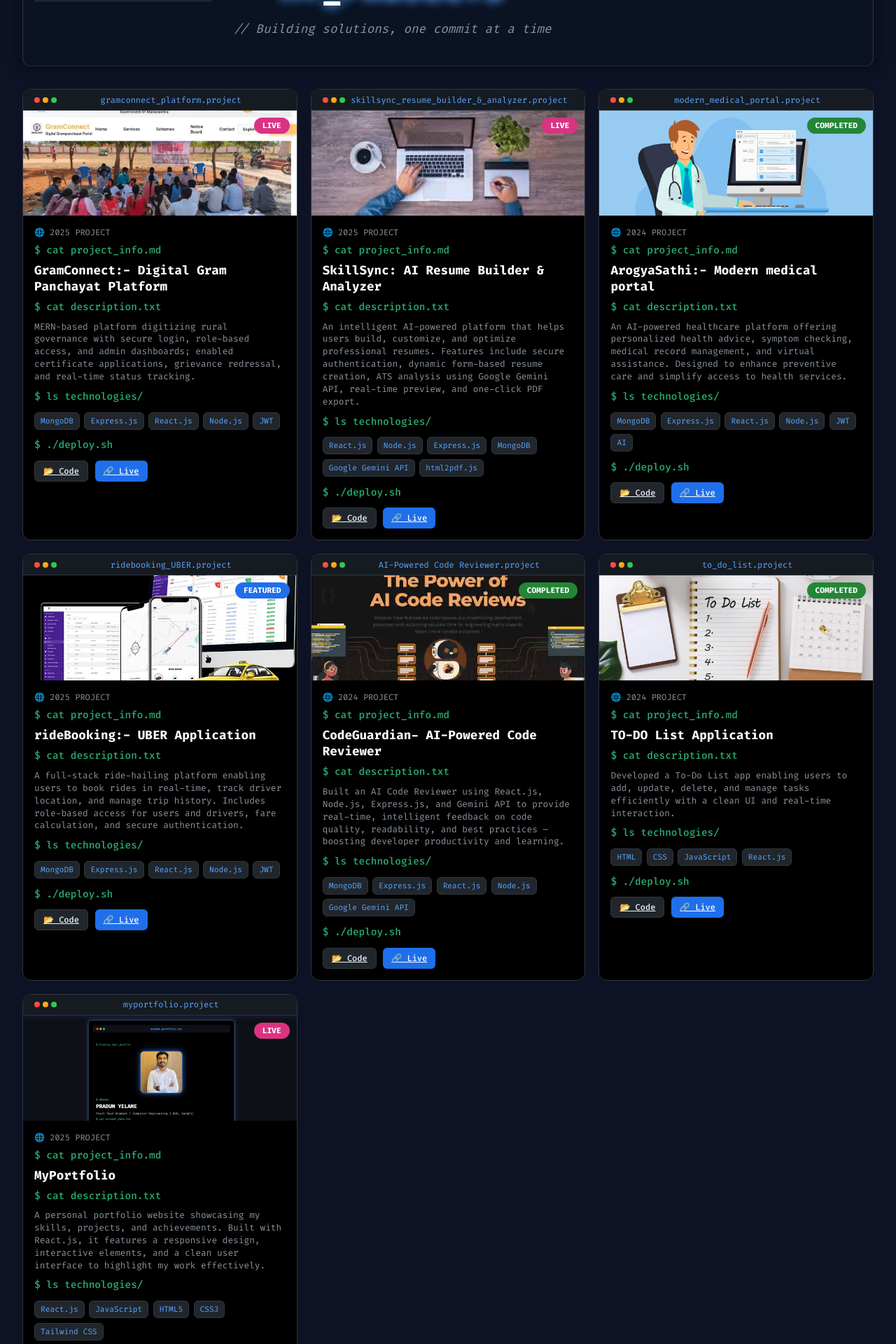
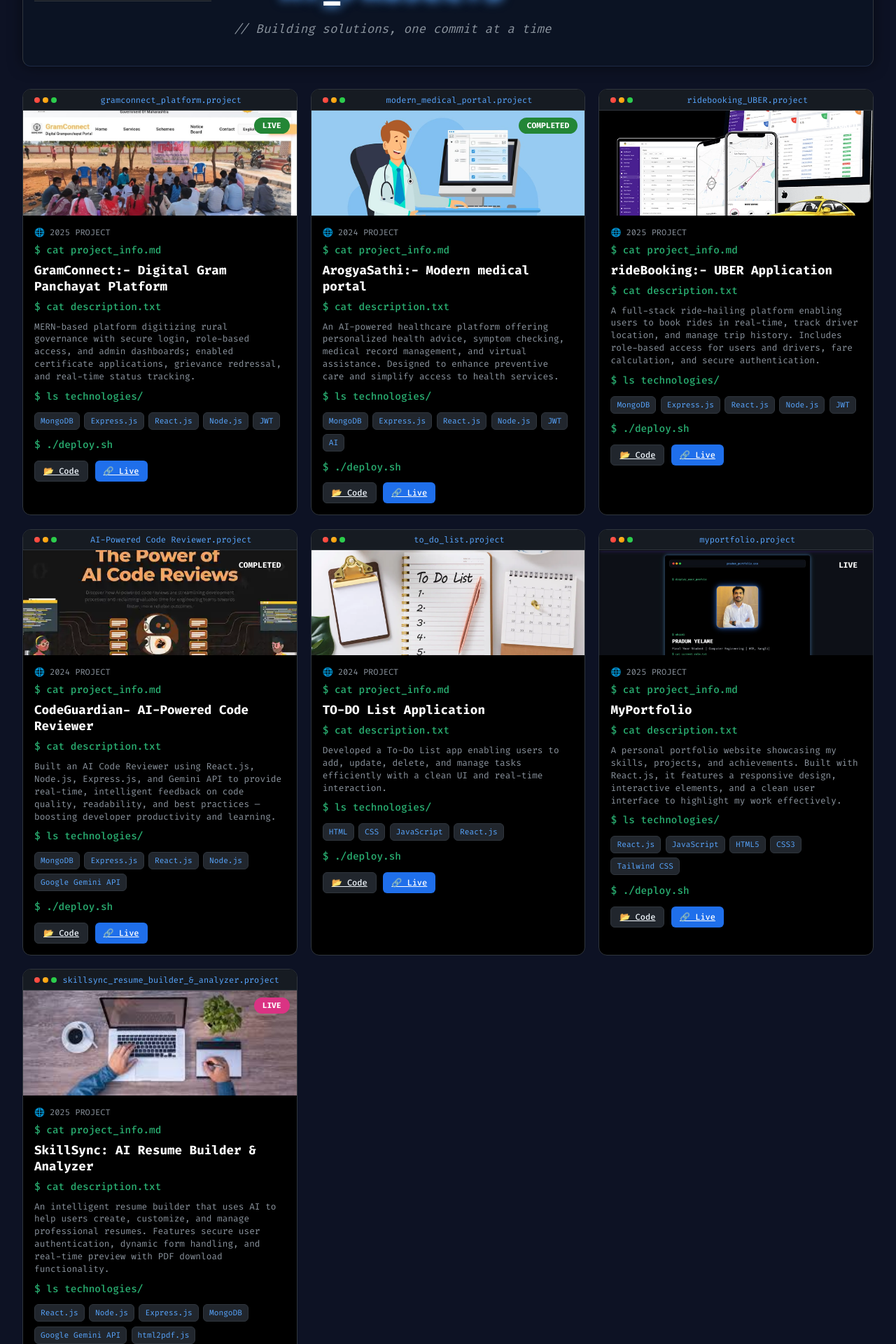
Before and after one commit to pradyumyelame/MyPortfolio, a React (Create React App) app: page / in a window 1280 px wide. Shown: the part 4740-6660 px from the top of the page at 70% size. Built offline with nearby package versions, Linux system fonts and the light colour scheme.

Commit message:
All updated are donew

```diff
--- a/src/components/Projects/Projects.jsx
+++ b/src/components/Projects/Projects.jsx
@@ -1,3 +1,4 @@
+// ProjectShowcase.jsx
 import React from 'react';
 import './Projects.css';
 
@@ -7,7 +8,7 @@ const projects = [
     title: 'GramConnect:- Digital Gram Panchayat Platform',
     year: '2025',
     status: 'LIVE',
-    statusClass: 'status-live',
+    statusClass: 'status-completed',
     description:
       'MERN-based platform digitizing rural governance with secure login, role-based access, and admin dashboards; enabled certificate applications, grievance redressal, and real-time status tracking.',
     tech: ['MongoDB', 'Express.js', 'React.js', 'Node.js', 'JWT'],
@@ -17,40 +18,24 @@ const projects = [
     liveLink: 'https://gram-connect.vercel.app/'
   },
   {
-  title: 'SkillSync: AI Resume Builder & Analyzer',
-  year: '2025',
-  status: 'LIVE',
-  statusClass: 'status-live',
-  description:
-    'An intelligent AI-powered platform that helps users build, customize, and optimize professional resumes. Features include secure authentication, dynamic form-based resume creation, ATS analysis using Google Gemini API, real-time preview, and one-click PDF export.',
-  tech: ['React.js', 'Node.js', 'Express.js', 'MongoDB', 'Google Gemini API', 'html2pdf.js'],
-  image: '/assets/r.jpeg', // Replace with your actual image path
-  filename: 'skillsync_resume_builder_&_analyzer.project',
-  codeLink: 'https://github.com/pradyumyelame/SkillSync',
-  liveLink: 'https://skill-sync-sandy.vercel.app'
-},
-
-
-  {
-    id: 3,
+    id: 2,
     title: 'ArogyaSathi:- Modern medical portal',
     year: '2024',
     status: 'Completed',
     statusClass: 'status-completed',
     description:
       'An AI-powered healthcare platform offering personalized health advice, symptom checking, medical record management, and virtual assistance. Designed to enhance preventive care and simplify access to health services.',
-    tech: ['MongoDB', 'Express.js', 'React.js', 'Node.js', 'JWT',"AI"],
+    tech: ['MongoDB', 'Express.js', 'React.js', 'Node.js', 'JWT', 'AI'],
     image: '/assets/p3.jpg',
     filename: 'modern_medical_portal.project',
     codeLink: 'https://github.com/pradyumyelame/Mini_Project',
     liveLink: 'https://github.com/pradyumyelame/Mini_Project'
   },
   {
-    id: 4,
+    id: 3,
     title: 'rideBooking:- UBER Application',
     year: '2025',
     status: 'FEATURED',
-    statusClass: 'status-featured',
     description:
       'A full-stack ride-hailing platform enabling users to book rides in real-time, track driver location, and manage trip history. Includes role-based access for users and drivers, fare calculation, and secure authentication.',
     tech: ['MongoDB', 'Express.js', 'React.js', 'Node.js', 'JWT'],
@@ -60,11 +45,11 @@ const projects = [
     liveLink: 'https://github.com/pradyumyelame/UBER_APP'
   },
   {
-    id: 5,
+    id: 4,
     title: 'CodeGuardian- AI-Powered Code Reviewer ',
     year: '2024',
     status: 'Completed',
-    statusClass: 'status-completed',
+    statusClass: 'status-Completed',
     description:
       'Built an AI Code Reviewer using React.js, Node.js, Express.js, and Gemini API to provide real-time, intelligent feedback on code quality, readability, and best practices — boosting developer productivity and learning.',
     tech: ['MongoDB', 'Express.js', 'React.js', 'Node.js', 'Google Gemini API'],
@@ -74,25 +59,23 @@ const projects = [
     liveLink: 'https://github.com/pradyumyelame/CodeGuardian-AI-Powered-Code-Reviewer-'
   },
   {
-    id: 6,
+    id: 5,
     title: 'TO-DO List Application',
     year: '2024',
-    status: 'Completed',
-    statusClass: 'status-completed',
     description:
       'Developed a To-Do List app enabling users to add, update, delete, and manage tasks efficiently with a clean UI and real-time interaction.',
-    tech: ["HTML", "CSS", "JavaScript", "React.js"],
+    tech: ['HTML', 'CSS', 'JavaScript', 'React.js'],
     image: '/assets/p6.webp',
     filename: 'to_do_list.project',
     codeLink: 'https://github.com/pradyumyelame/TO_DO_LIST',
     liveLink: 'https://github.com/pradyumyelame/TO_DO_LIST'
   },
   {
-    id: 7,
+    id: 6,
     title: 'MyPortfolio',
     year: '2025',
     status: 'Live',
-    statusClass: 'status-live',
+    statusClass: 'status-Live',
     description:
       'A personal portfolio website showcasing my skills, projects, and achievements. Built with React.js, it features a responsive design, interactive elements, and a clean user interface to highlight my work effectively.',
     tech: ['React.js', 'JavaScript', 'HTML5', 'CSS3', 'Tailwind CSS'],
@@ -100,6 +83,20 @@ const projects = [
     filename: 'myportfolio.project',
     codeLink: 'https://github.com/pradyumyelame/MyPortfolio',
     liveLink: 'https://pradumyelame.vercel.app/'
+  },
+  {
+    id: 7,
+    title: 'SkillSync: AI Resume Builder & Analyzer',
+    year: '2025',
+    status: 'LIVE',
+    statusClass: 'status-live',
+    description:
+      'An intelligent resume builder that uses AI to help users create, customize, and manage professional resumes. Features secure user authentication, dynamic form handling, and real-time preview with PDF download functionality.',
+    tech: ['React.js', 'Node.js', 'Express.js', 'MongoDB', 'Google Gemini API', 'html2pdf.js'],
+    image: '/assets/r.jpeg',
+    filename: 'skillsync_resume_builder_&_analyzer.project',
+    codeLink: 'https://github.com/pradyumyelame/SkillSync',
+    liveLink: 'https://skill-sync-sandy.vercel.app'
   }
 ];
 
@@ -154,11 +151,9 @@ export default function ProjectShowcase() {
                 alt={project.title}
                 className="card-image"
               />
-                {project.status && (
               <div className={`status-badge ${project.statusClass}`}>
                 {project.status}
               </div>
-                )}
             </div>
 
             {/* Card Content */}
```
Lines whose indentation alone changed are shown as unchanged.
